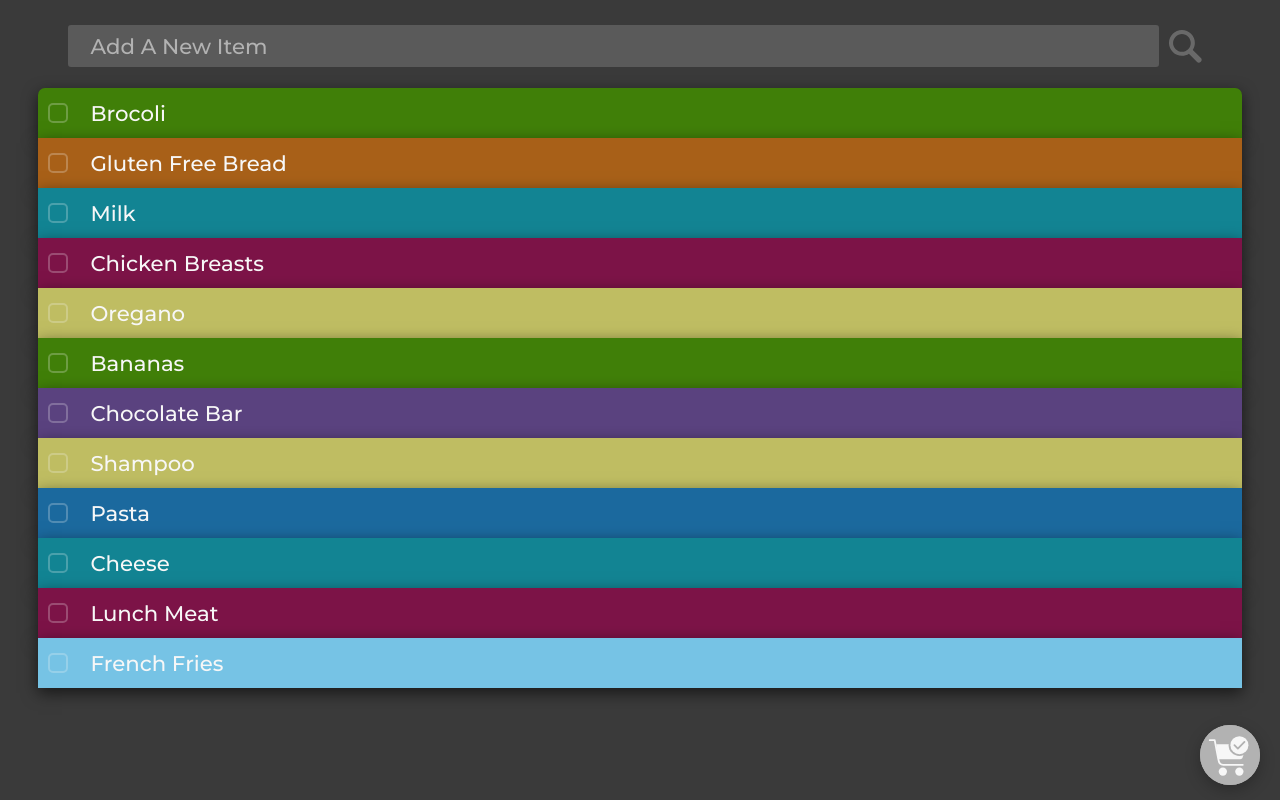
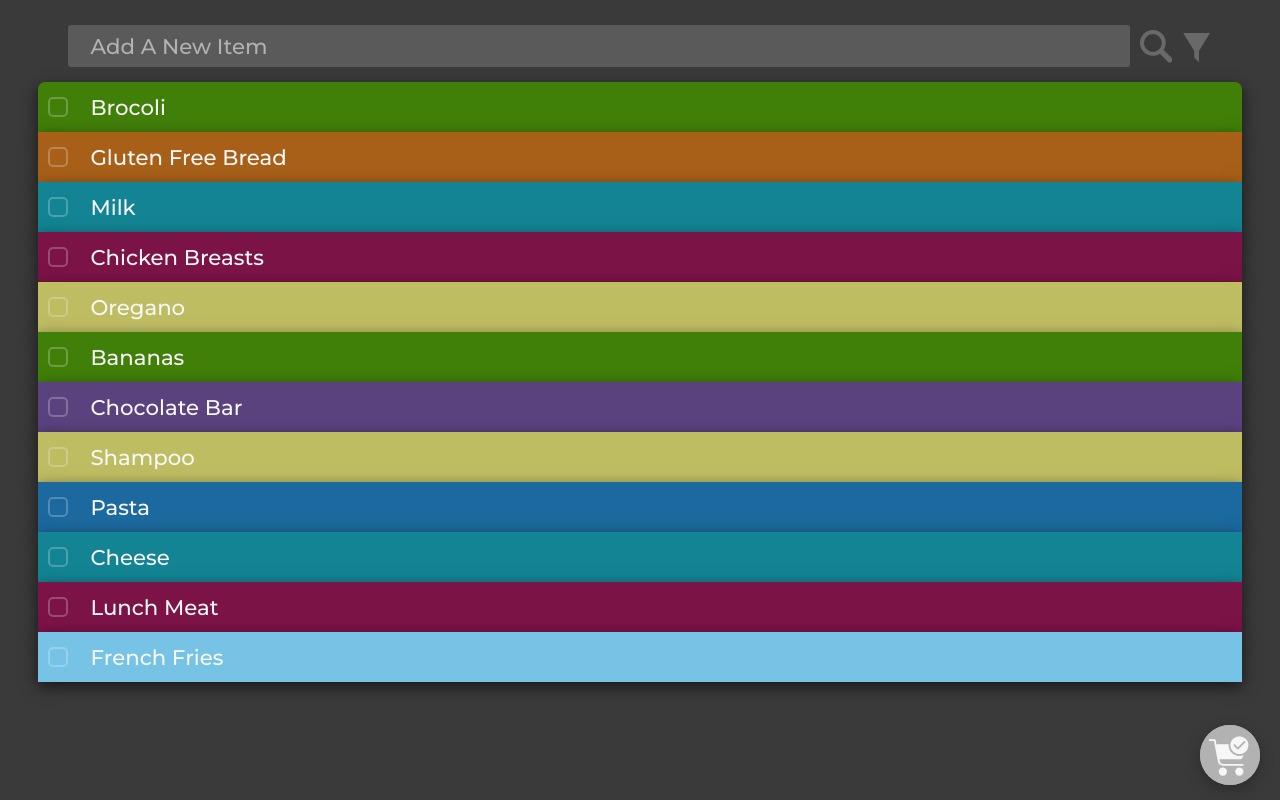
Before and after one commit to gerkx/whatsfordinner, a website with bundled scripts: page public/html/shoppingList.html in a window 1280 px wide. Built offline with nearby package versions, Linux system fonts and the light colour scheme.

Commit message:
got filter icon placed

```diff
--- a/public/html/shoppingList.html
+++ b/public/html/shoppingList.html
@@ -39,21 +39,8 @@
         </header>
 
         <div id="listFilter">
-            <div class="search-filter-bar m-b-5 m-t-5">
-            </div>
         </div>
-        <!-- search bar -->
-            <div class="search-filter-bar m-b-5 m-t-5">
-                <!-- <div class="search-box"> -->
-                    <!-- <input type="text" name="" class="txtbox txtbox--search p-l-20" placeholder="Search..."> -->
-                    <!-- <div class="ico ico--med ico--ice m-l-10 m-r-10 p-t-5">  -->
-                        <!-- search SVG -->
-                    <!-- </div> -->
-                <!-- </div> -->
-                <div class="ico ico--sm-med ico--ice m-l-10 m-r-10 p-b-2"> <!-- ico--solid  -->
-                    <!-- filterSVG -->
-                </div>
-            </div>
+
     <!-- food list -->
         <div id="groceryList">
             <!-- food items -->
--- a/public/scripts/listItems.js
+++ b/public/scripts/listItems.js
@@ -54,6 +54,7 @@ const navBurgerSVG = document.getElementById("navBurgerSVG");
 // Page divs //
 ///////////////
 const groceryList = document.getElementById("groceryList");
+const listFilter = document.querySelector("#listFilter");
 
 /////////////////////
 // food list stuff //
@@ -157,22 +158,28 @@ const renderSearchBlock = () => {
     return div
 }
 
-const renderSearchSort = (listFilter) =>{
-    listFilter.innerHTML = '<div class="search-filter-bar m-b-5 m-t-5" />'
-    listFilter.firstElementChild.appendChild(renderSearchBlock());
-    return listFilter
-}
+
 
 let foods = foodItems;
 let groceryListItems = foods.filter(obj => obj.amt > 0);
 
-/////
-const renderGroceryList = function(parentDiv){
-    let listFilter = document.querySelector("#listFilter");
-    renderSearchSort(listFilter);
 
-    parentDiv.innerHTML = '<ul class="list" />'
+///////////////////////
+// section renderers //
+///////////////////////
 
+const renderSearchSortBlock = (listFilter) =>{
+    listFilter.innerHTML = '<div class="search-filter-bar m-b-5 m-t-5" />'
+    listFilter.firstElementChild.appendChild(renderSearchBlock());
+    let searchFilterBar = document.querySelector(".search-filter-bar");
+    searchFilterBar.insertAdjacentHTML("beforeend", svg.filter());
+    return listFilter
+}
+
+const renderGroceryListBlock = function(parentDiv){
+    const listUL = document.createElement("ul");
+    listUL.classList.add("list");
+    parentDiv.appendChild(listUL);
     groceryListItems.forEach(function(item, index){
         parentDiv.firstElementChild.appendChild(renderListItem(item));
     });
@@ -192,7 +199,6 @@ const renderGroceryList = function(parentDiv){
 
     const checkoutBtn = document.querySelector(".checkout");
     checkoutBtn.appendChild(renderCheckoutButton());
-
     checkoutBtn.addEventListener("click", function(){
         resetPurchasedItems(groceryListItems);
         removePurchasedItemsFromDisplay(listUL);
@@ -201,5 +207,5 @@ const renderGroceryList = function(parentDiv){
 
 }
 
-
-renderGroceryList(groceryList);
+renderSearchSortBlock(listFilter);
+renderGroceryListBlock(groceryList);
--- a/public/scripts/svg.js
+++ b/public/scripts/svg.js
@@ -65,9 +65,11 @@ let svg = {
     },
     filter: () =>{
         return `
+        <div class="ico ico--sm-med ico--ice filter-block">
             <svg xmlns="http://www.w3.org/2000/svg" viewBox="0 0 512 512">
                 <polygon points="22.3 0 215 315.8 215 430.1 296.9 512 296.9 315.8 489.7 0 "/>
             </svg>
+        </div>
         `
     }
 }
--- a/sass/sheets/styles.scss
+++ b/sass/sheets/styles.scss
@@ -50,6 +50,11 @@ body{
     width: 94%;
     height: 100%;
     position: relative;
+}
+#listFilter, #groceryList{
+    width: 100%;
+    // position: absolute;
+    // flex:0 1 auto;
 }
 
 .header{
--- a/test/frontEndTest.js
+++ b/test/frontEndTest.js
@@ -76,7 +76,7 @@ describe("#findTargetParent", () => {
       });
 });
 
-describe("#foodObjChekToggle", () => {
+describe("#foodObjCheckToggle", () => {
     it("should make false checks turn true", () =>{
         const startsFalse = {checked:false}
         const result = foodObjCheckToggle(startsFalse).checked;
@@ -118,13 +118,15 @@ describe("#renderSearchInput", () => {
     });
 });
 
-describe("#renderSearchSort", () => {
+describe("#renderSearchSortBlock", () => {
     it("should have selector search-filter-bar", () =>{
         const selector = "search-filter-bar";
         let search = document.createElement("div");
         search.id="listFilter";
-        const result = renderSearchSort(search).firstElementChild.classList;
+        const result = renderSearchSortBlock(search).firstElementChild.classList;
         expect(result.contains(selector)).to.be.true
     });
 
+
+
 });
```
Also changed, not shown: public/css/styles.css, 1 other file.
